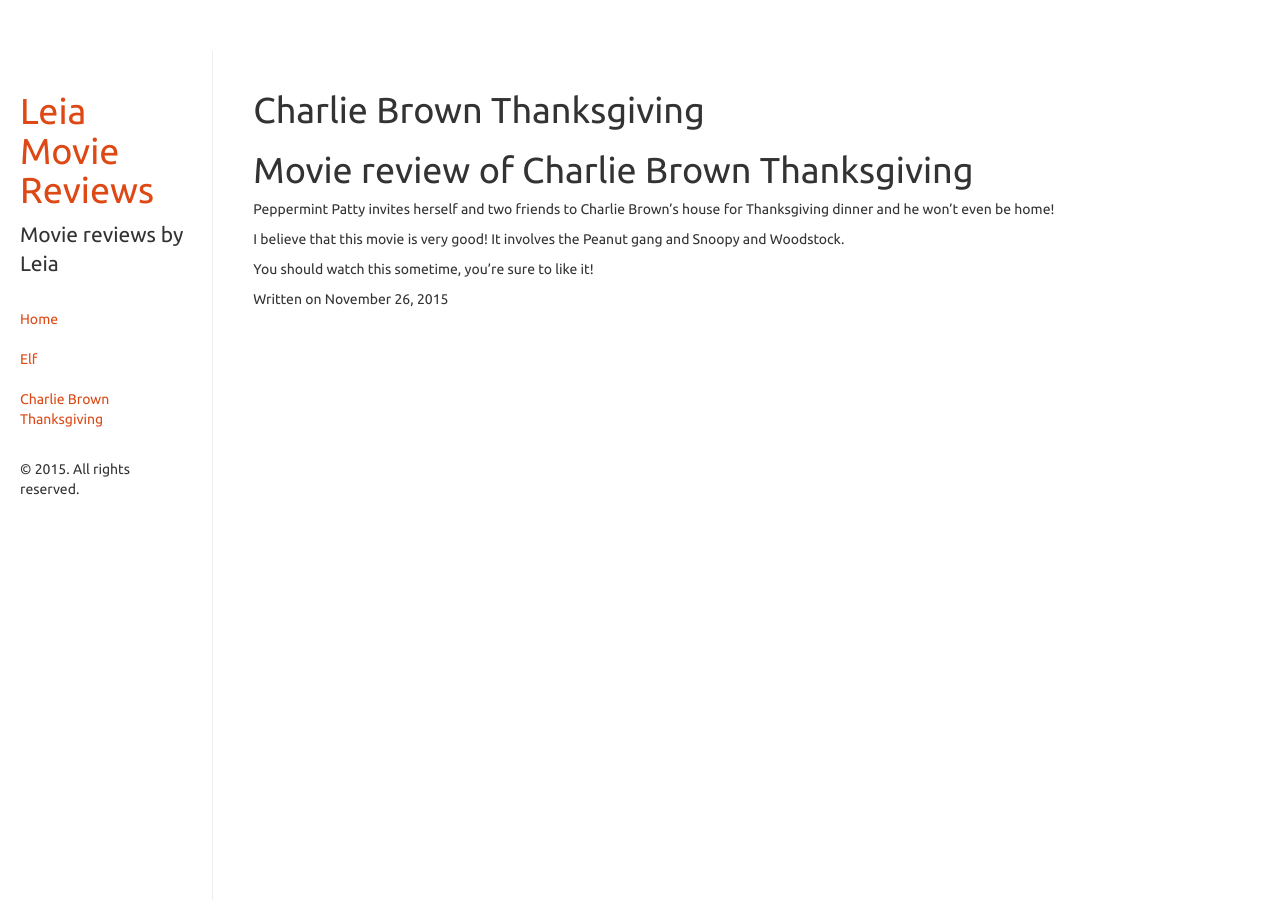
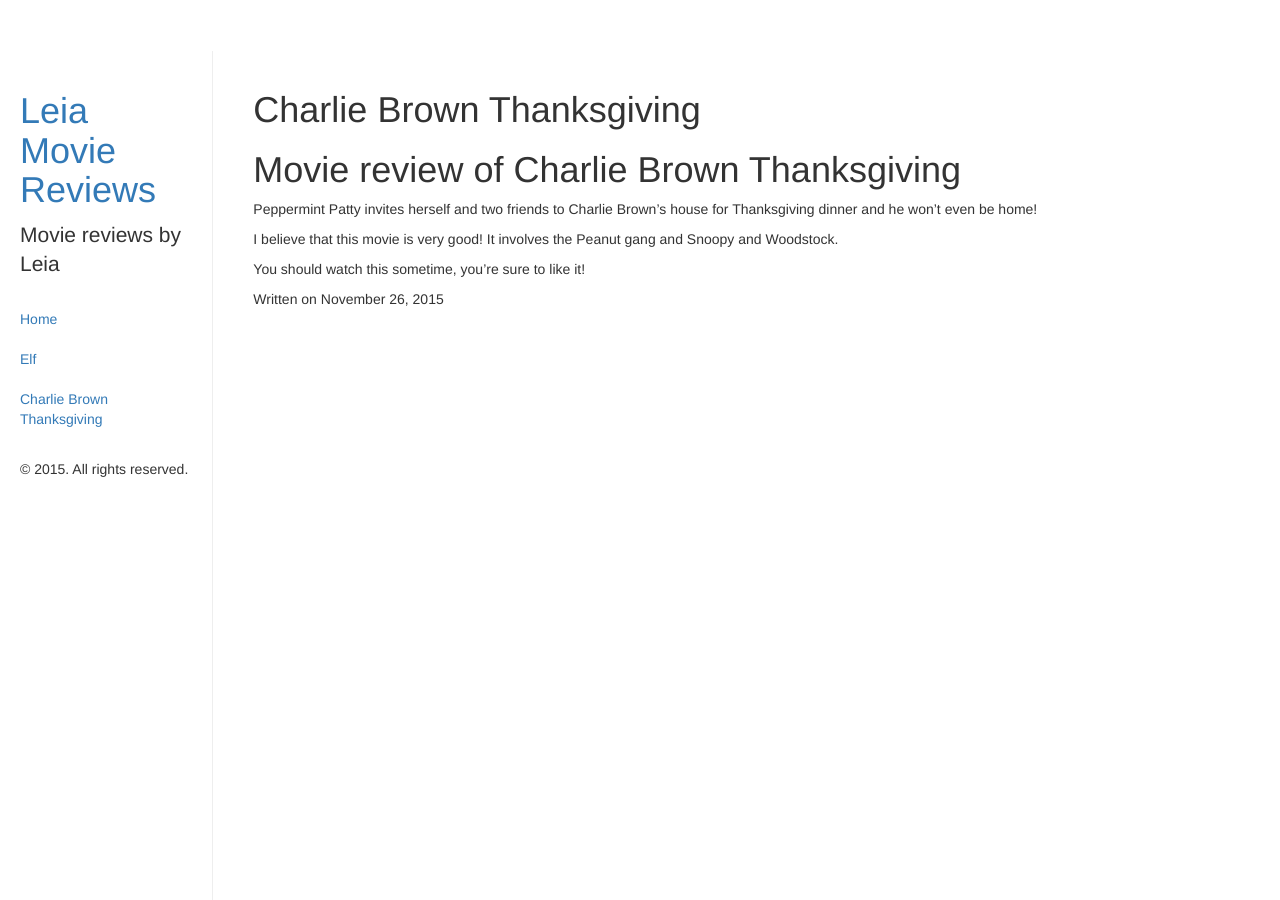
Before and after one commit to PirateGrunt/LeiaMovieReviews, a Jekyll site: the page built from _posts/2015-11-26-CharlieBrown.md, in a window 1280 px wide. Built offline with Jekyll 4.4.1, drawn with Linux system fonts in a browser that asks for light colours; nearby versions of some CDN libraries; library files that are not in the unit come from our copies.

Commit message:
Fix site.theme

```diff
--- a/_includes/head.html
+++ b/_includes/head.html
@@ -16,8 +16,8 @@
 
   <!-- CSS -->
   <link rel="stylesheet" href="http://fonts.googleapis.com/css?family=PT+Sans:400,400italic,700|Abril+Fatface">
-  <link rel="stylesheet" href="/public/css/{{ theme }}/bootstrap.min.css">
-  <link rel="stylesheet" href="/public/css/{{ theme }}/bootstrap-theme.min.css">
+  <link rel="stylesheet" href="/public/css/{{ site.theme }}/bootstrap.min.css">
+  <link rel="stylesheet" href="/public/css/{{ site.theme }}/bootstrap-theme.min.css">
   <link rel="stylesheet" href="/public/css/syntax.css">
   <link rel="stylesheet" href="/public/css/sidebar.css">
 
```
